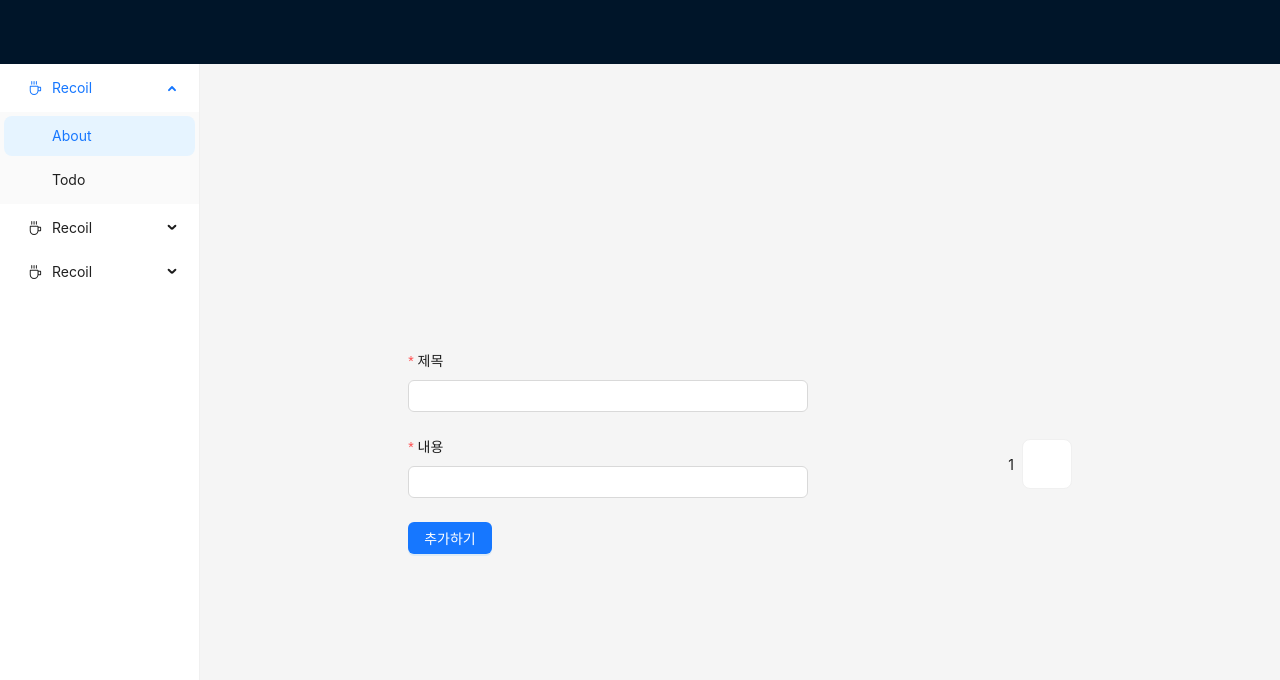
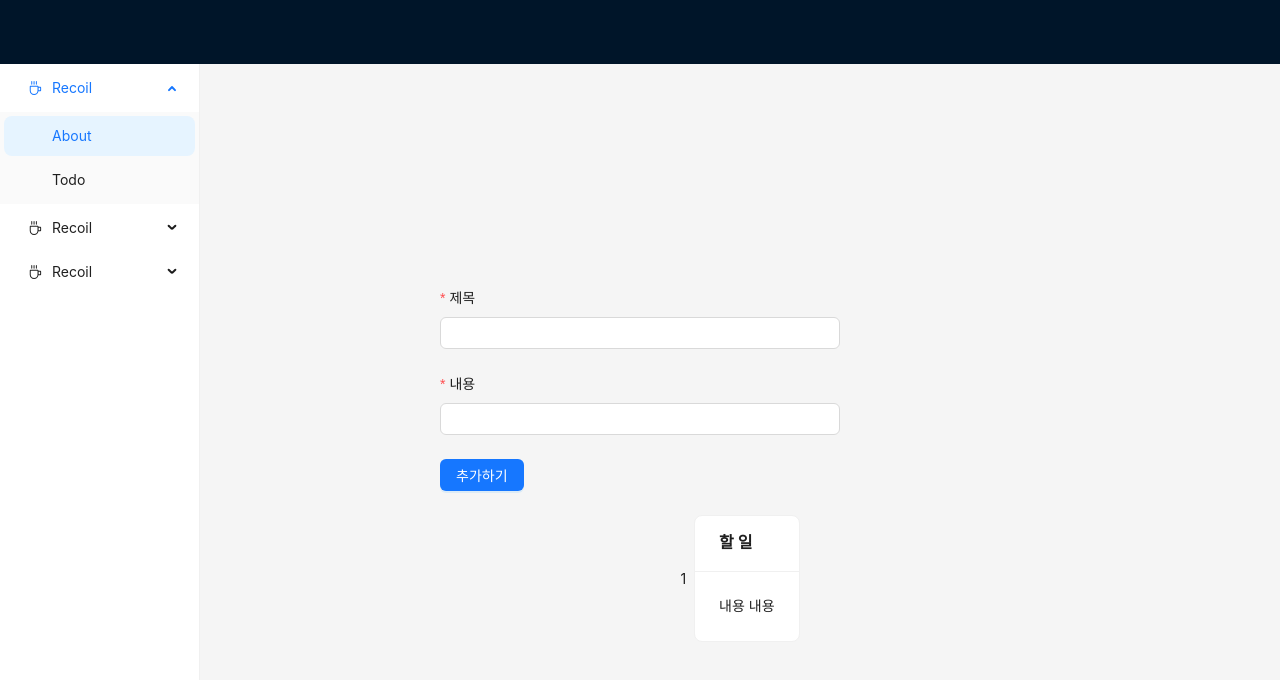
Before and after one commit to kordobby/tttodolist, a Next.js app: page /recoil/todo in a window 1280 px wide. Shown: the top 680 px of the page. Built offline with nearby package versions, Linux system fonts and the light colour scheme.

Commit message:
add. recoil todolist page

```diff
--- a/src/components/Recoil/RecoilForm.tsx
+++ b/src/components/Recoil/RecoilForm.tsx
@@ -1,5 +1,65 @@
+import { Button, Form, Input } from "antd";
+import { useRecoilState } from "recoil";
+import { todoState } from "./store/RecoilStore";
+
 const RecoilForm = () => {
-  return <></>;
+  const [form] = Form.useForm();
+  const title = Form.useWatch("title", form);
+  const contents = Form.useWatch("contents", form);
+  const [todoList, setTodoList] = useRecoilState(todoState);
+
+  const onAddTodo = () => {
+    setTodoList([...todoList, { title, contents }]);
+  };
+
+  return (
+    <Form
+      form={form}
+      name="recoil-todo"
+      labelCol={{ span: 6 }}
+      wrapperCol={{ span: 16 }}
+      onValuesChange={(changedValues, values) => {
+        console.log(values);
+      }}
+      layout="vertical"
+      style={{
+        width: 600,
+      }}
+      initialValues={{}}
+      autoComplete="off"
+      // labelAlign="left"
+    >
+      <Form.Item
+        label="제목"
+        name="title"
+        rules={[
+          {
+            required: true,
+            message: "오늘의 할 일은?",
+          },
+        ]}
+      >
+        <Input />
+      </Form.Item>
+      <Form.Item
+        label="내용"
+        name="contents"
+        rules={[
+          {
+            required: true,
+            message: "오늘의 할 일은?",
+          },
+        ]}
+      >
+        <Input />
+      </Form.Item>
+      <Form.Item label="">
+        <Button onClick={onAddTodo} type="primary" htmlType="submit">
+          추가하기
+        </Button>
+      </Form.Item>
+    </Form>
+  );
 };
 
 export default RecoilForm;
--- a/src/components/Recoil/RecoilList.tsx
+++ b/src/components/Recoil/RecoilList.tsx
@@ -1,4 +1,4 @@
-import { todoState } from "@/pages/recoil/todo";
+import { todoState } from "./store/RecoilStore";
 import { Card, Space } from "antd";
 import { FC } from "react";
 import { selector, useRecoilValue } from "recoil";
--- /dev/null
+++ b/src/components/Recoil/store/RecoilStore.ts
@@ -0,0 +1,11 @@
+import { atom } from "recoil";
+
+export const todoState = atom({
+  key: "todos",
+  default: [
+    {
+      title: "할 일",
+      contents: "내용 내용 ",
+    },
+  ],
+});
--- a/src/pages/recoil/todo/index.tsx
+++ b/src/pages/recoil/todo/index.tsx
@@ -1,83 +1,20 @@
 import { NextPage } from "next";
-import { Form, Input, Row, Button } from "antd";
-import { atom, useRecoilState } from "recoil";
+import { Row } from "antd";
 import RecoilList from "@/components/Recoil/RecoilList";
-
-export const todoState = atom({
-  key: "todos",
-  default: [
-    {
-      title: "",
-      contents: "",
-    },
-  ],
-});
+import RecoilForm from "@/components/Recoil/RecoilForm";
 
 const TodoPage: NextPage = () => {
-  const [form] = Form.useForm();
-  const title = Form.useWatch("title", form);
-  const contents = Form.useWatch("contents", form);
-  const [todoList, setTodoList] = useRecoilState(todoState);
-
-  const onAddTodo = () => {
-    setTodoList([...todoList, { title, contents }]);
-  };
-
   return (
     <Row
       style={{
         display: "flex",
         justifyContent: "center",
         alignItems: "center",
+        flexDirection: "column",
         height: "100vh",
       }}
     >
-      <Form
-        form={form}
-        name="recoil-todo"
-        labelCol={{ span: 6 }}
-        wrapperCol={{ span: 16 }}
-        onValuesChange={(changedValues, values) => {
-          console.log(values);
-        }}
-        layout="vertical"
-        style={{
-          width: 600,
-        }}
-        initialValues={{}}
-        autoComplete="off"
-        // labelAlign="left"
-      >
-        <Form.Item
-          label="제목"
-          name="title"
-          rules={[
-            {
-              required: true,
-              message: "오늘의 할 일은?",
-            },
-          ]}
-        >
-          <Input />
-        </Form.Item>
-        <Form.Item
-          label="내용"
-          name="contents"
-          rules={[
-            {
-              required: true,
-              message: "오늘의 할 일은?",
-            },
-          ]}
-        >
-          <Input />
-        </Form.Item>
-        <Form.Item label="">
-          <Button onClick={onAddTodo} type="primary" htmlType="submit">
-            추가하기
-          </Button>
-        </Form.Item>
-      </Form>
+      <RecoilForm />
       <RecoilList />
     </Row>
   );
```
